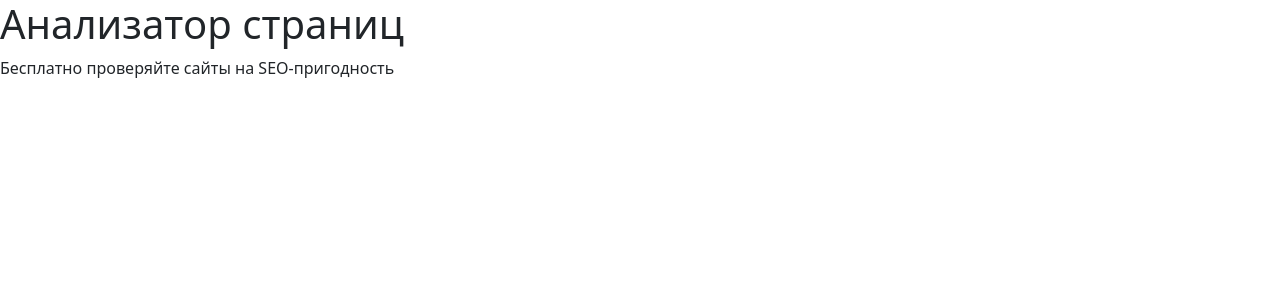
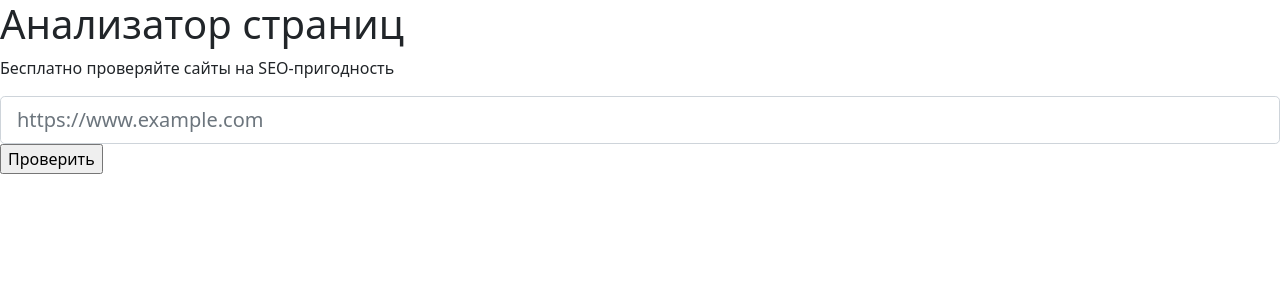
Before and after one commit to rustemgb/python-project-83, a Flask app: page / in a window 1280 px wide. Shown: the top 300 px of the page. Run offline with Flask 3, Linux system fonts and the light colour scheme.

Commit message:
add form

```diff
--- a/page_analyzer/templates/index.html
+++ b/page_analyzer/templates/index.html
@@ -8,8 +8,25 @@
     <link href="https://cdn.jsdelivr.net/npm/bootstrap@5.1.3/dist/css/bootstrap.min.css" rel="stylesheet" integrity="sha384-1BmE4kWBq78iYhFldvKuhfTAU6auU8tT94WrHftjDbrCEXSU1oBoqyl2QvZ6jIW3" crossorigin="anonymous">
     <script src="https://cdn.jsdelivr.net/npm/bootstrap@5.1.3/dist/js/bootstrap.bundle.min.js" integrity="sha384-ka7Sk0Gln4gmtz2MlQnikT1wXgYsOg+OMhuP+IlRH9sENBO0LRn5q+8nbTov4+1p" crossorigin="anonymous"></script>
   </head>
-<body>
- <h1>Анализатор страниц</h1>
-   <p>Бесплатно проверяйте сайты на SEO-пригодность</p>
+  <body>
+    <div>
+        <div>
+                <h1>Анализатор страниц</h1>
+                <p>Бесплатно проверяйте сайты на SEO-пригодность</p>
+            <form>
+                <div>
+                    <input
+                            type="url"
+                            name="url"
+                            placeholder="https://www.example.com"
+                            class="form-control form-control-lg"
+                            required
+                    >
+                    <input type="submit" value="Проверить">
+
+                </div>
+            </form>
+        </div>
+    </div>
 </body>
 </html>
```
